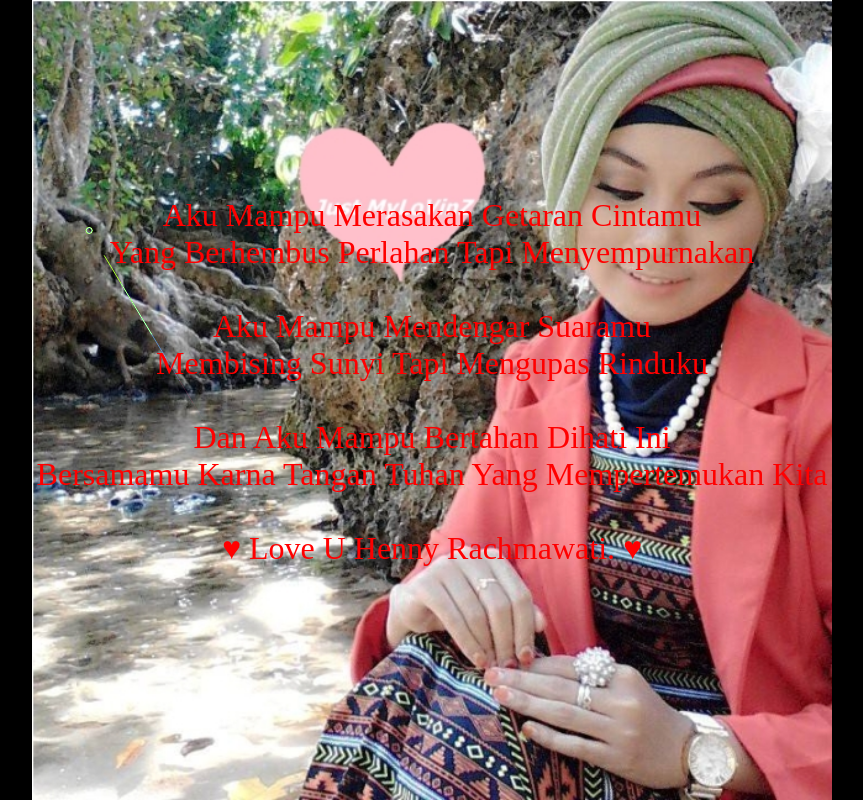
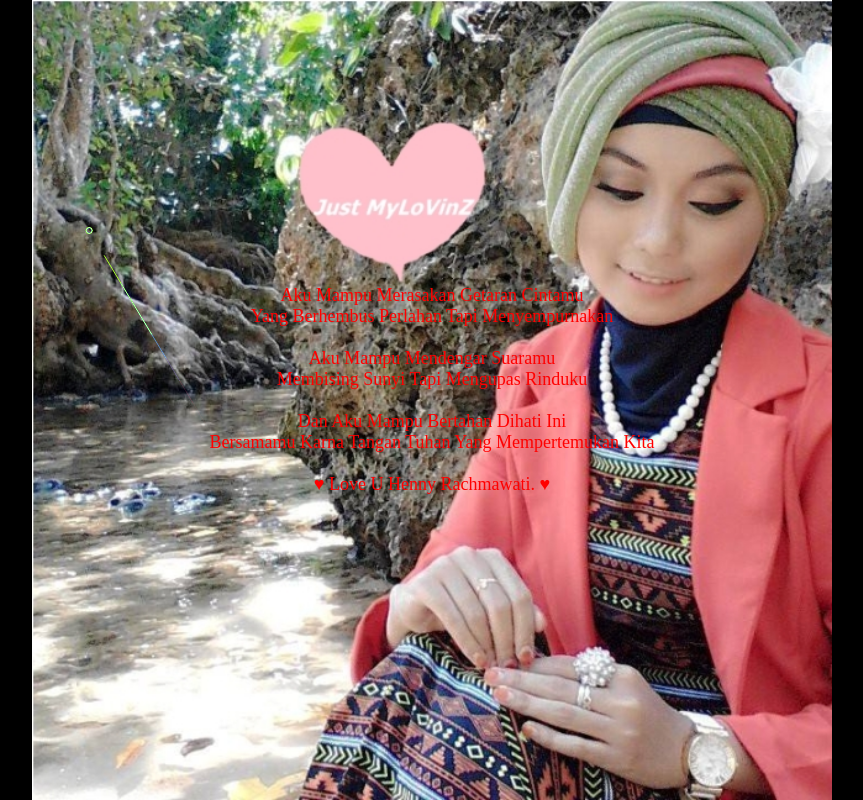
Before and after one commit to lovinz/lovinz1.github.io, a plain HTML site: page index.html in a window 1280 px wide. Shown: the whole page, without its empty margins (208-1071 px from the left). Drawn offline with Linux system fonts and the light colour scheme.

Commit message:
Update index.html

```diff
--- a/index.html
+++ b/index.html
@@ -44,7 +44,7 @@
     <body>
         <div id="content">
             <span>
-                <font size="6">
+                <font size="4">
                 Aku Mampu Merasakan Getaran Cintamu<br />
                 Yang Berhembus Perlahan Tapi Menyempurnakan <br /><br />
                 Aku Mampu Mendengar Suaramu <br />
```
